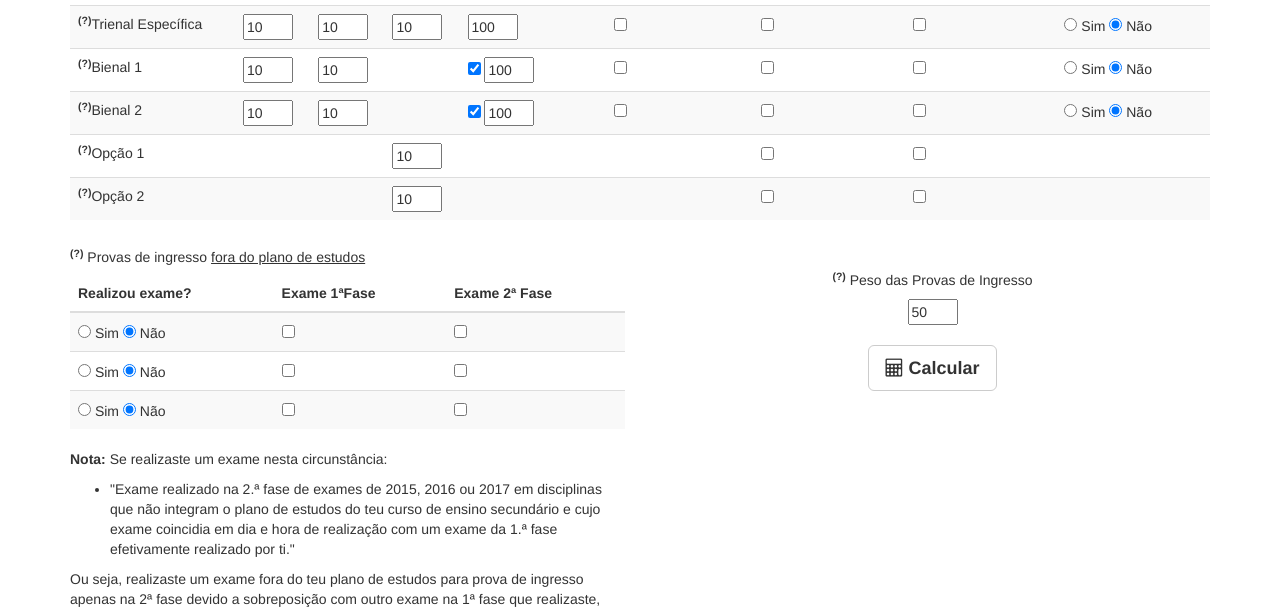
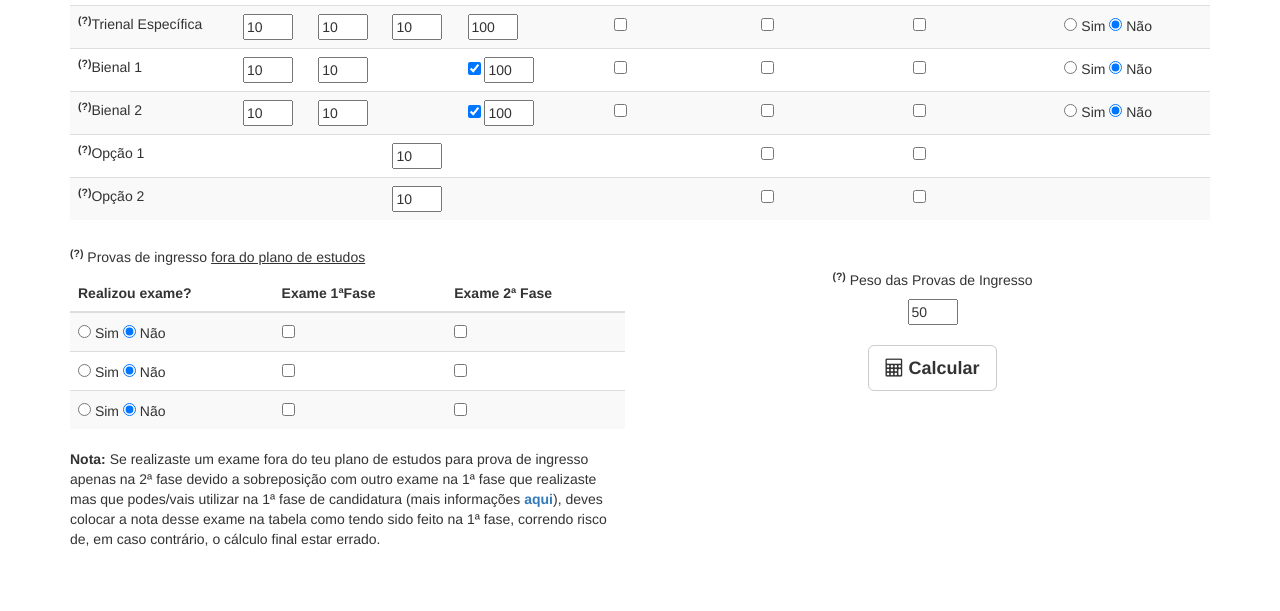
Before and after one commit to antonioalmeida/simulador-candidatura, a plain HTML site: page index.html in a window 1280 px wide. Shown: the part 795-1406 px from the top of the page. Drawn offline with nearby package versions, Linux system fonts and the light colour scheme.

Commit message:
Quick fixes to instructions' grammar

```diff
--- a/index.html
+++ b/index.html
@@ -129,7 +129,7 @@
                         <th>Interno 1ª Fase<b href="#" data-placement="right" data-toggle="tooltip" title="" class="small" data-original-title="Interno - condição com que se vai a exame no ano de conclusão da disciplina caso a CIF seja positiva. Neste caso, o exame conta 30% da CFD.">(?)</b></th>
                         <th>Interno 2ª Fase<b href="#" data-placement="right" data-toggle="tooltip" title="" class="small" data-original-title="Interno - condição com que se vai a exame no ano de conclusão da disciplina caso a CIF seja positiva. Neste caso, o exame conta 30% da CFD.">(?)</b></th>
                         <th>Externo 1ª Fase<b href="#" data-placement="right" data-toggle="tooltip" title="" class="small" data-original-title="Externo/Autoproposto - condição em que se vai fazer melhoria ou então fazer mesmo a disciplina caso a CIF tenha sido negativa ou o aluno a tenha anulado. Ao ser referida esta condição estão incluídos os casos de exame de equivalência à frequência. Neste caso, o exame conta 100% da CFD.">(?)</b></th>
-                        <th>Externo 2ª Fase<b href="#" data-placement="right" data-toggle="tooltip" title="" class="small" data-original-title="Ao ser referida a condição de externo/autoproposto estão incluídos os casos de exame de equivalência à frequência">(?)</b></th>
+                        <th>Externo 2ª Fase<b href="#" data-placement="right" data-toggle="tooltip" title="" class="small" data-original-title="Externo/Autoproposto - condição em que se vai fazer melhoria ou então fazer mesmo a disciplina caso a CIF tenha sido negativa ou o aluno a tenha anulado. Ao ser referida esta condição estão incluídos os casos de exame de equivalência à frequência. Neste caso, o exame conta 100% da CFD.">(?)</b></th>
                         <th>Prova de Ingresso</th>
                     </tr>
                 </thead>
@@ -475,11 +475,7 @@
                                 </tr>
                             </table>
                             <p>
-                                <strong>Nota:</strong> Se realizaste um exame nesta circunstância:
-                                <ul>
-                                  <li>"Exame realizado na 2.ª fase de exames de 2015, 2016 ou 2017 em disciplinas que não integram o plano de estudos do teu curso de ensino secundário e cujo exame coincidia em dia e hora de realização com um exame da 1.ª fase efetivamente realizado por ti."</li>
-                                </ul>
-                                Ou seja, realizaste um exame fora do teu plano de estudos para prova de ingresso apenas na 2ª fase devido a sobreposição com outro exame na 1ª fase que realizaste, deves colocar a nota desse exame na tabela como tendo sido feito na 1ª fase, correndo risco de, em caso contrário, o cálculo final estar errado.
+                                <strong>Nota:</strong> Se realizaste um exame fora do teu plano de estudos para prova de ingresso apenas na 2ª fase devido a sobreposição com outro exame na 1ª fase que realizaste mas que podes/vais utilizar na 1ª fase de candidatura (mais informações <a href='http://uniarea.com/vale-a-pena-ir-a-2a-fase-dos-exames-nacionais/'><strong>aqui</strong></a>), deves colocar a nota desse exame na tabela como tendo sido feito na 1ª fase, correndo risco de, em caso contrário, o cálculo final estar errado.
                             </p>
                         </div>
 
```
